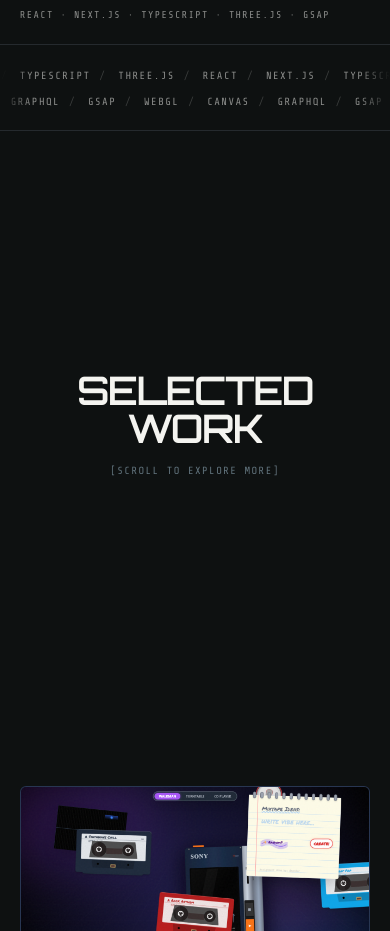
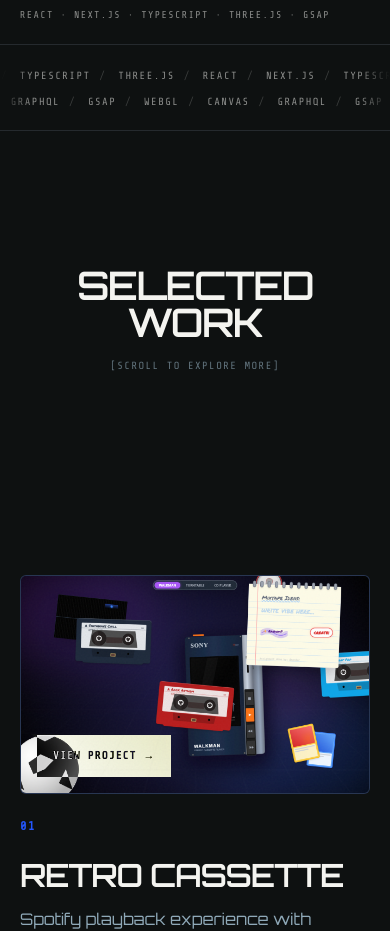
Before and after one commit to m-jadhav19/personal-portfolio, a Next.js app: page / in a window 390 px wide. Shown: the part 800-1731 px from the top of the page. Built offline with nearby package versions, Linux system fonts and the light colour scheme.

Commit message:
Let the Selected Work heading scroll with the page instead of pinning under the projects
Co-authored-by: Mandar Jadhav <m-jadhav19@users.noreply.github.com>

```diff
--- a/components/Projects/FeaturedWork.module.css
+++ b/components/Projects/FeaturedWork.module.css
@@ -3,21 +3,17 @@
   margin-bottom: clamp(6rem, 12vh, 10rem);
 }
 
-.stickyHeading {
+.headingBlock {
   position: relative;
   z-index: 0;
   display: flex;
-  min-height: 100vh;
+  min-height: clamp(20rem, 55vh, 36rem);
   flex-direction: column;
   align-items: center;
   justify-content: center;
   padding-inline: var(--grid-padding-inline);
   text-align: center;
   pointer-events: none;
-}
-
-.featuredWork[data-scroll-sequence="true"] .stickyHeading {
-  will-change: transform;
 }
 
 .headingTitle {
@@ -379,8 +375,8 @@
 }
 
 @media (max-width: 900px) {
-  .stickyHeading {
-    min-height: 70vh;
+  .headingBlock {
+    min-height: clamp(16rem, 45vh, 28rem);
   }
 
   .projectRow {
@@ -412,8 +408,7 @@
 @media (prefers-reduced-motion: reduce) {
   .mediaParallax,
   .mediaColumn,
-  .info,
-  .featuredWork[data-scroll-sequence="true"] .stickyHeading {
+  .info {
     will-change: auto;
   }
 
--- a/components/Projects/FeaturedWork.tsx
+++ b/components/Projects/FeaturedWork.tsx
@@ -137,14 +137,14 @@ export function FeaturedWork() {
   return (
     <>
       <section id="projects" ref={sectionRef} className={styles.featuredWork}>
-        <div className={styles.stickyHeading} data-featured-heading-wrap>
+        <div className={styles.headingBlock}>
           <h2 className={styles.headingTitle} data-featured-heading>
             Selected Work
           </h2>
           <span className={styles.headingCue}>[Scroll to explore more]</span>
         </div>
 
-        <div className={styles.projects} data-featured-projects>
+        <div className={styles.projects}>
           {projects.map((project, index) => (
             <ProjectSlide
               key={project.id}
--- a/components/Projects/featuredWorkScroll.ts
+++ b/components/Projects/featuredWorkScroll.ts
@@ -16,29 +16,10 @@ function isDesktopViewport() {
 export function setupFeaturedWorkScroll(
   section: HTMLElement,
 ): FeaturedWorkScrollCleanup {
-  const headingWrap = section.querySelector<HTMLElement>(
-    "[data-featured-heading-wrap]",
-  );
-  const projects = section.querySelector<HTMLElement>("[data-featured-projects]");
   const heading = section.querySelector<HTMLElement>("[data-featured-heading]");
   const rows = gsap.utils.toArray<HTMLElement>("[data-project-row]", section);
   const triggers: ScrollTrigger[] = [];
   const tweens: gsap.core.Tween[] = [];
-
-  if (headingWrap && projects) {
-    const pinTrigger = ScrollTrigger.create({
-      trigger: section,
-      start: "top top",
-      end: () => `+=${projects.offsetHeight}`,
-      pin: headingWrap,
-      pinSpacing: false,
-      anticipatePin: 1,
-      fastScrollEnd: true,
-      invalidateOnRefresh: true,
-    });
-
-    triggers.push(pinTrigger);
-  }
 
   if (heading) {
     const finalText = heading.textContent?.trim() ?? "Featured Work";
```
